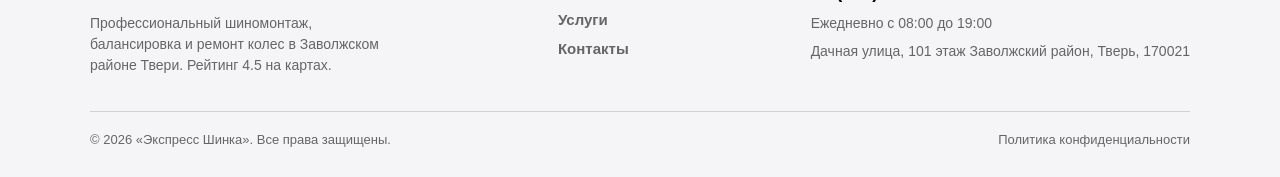
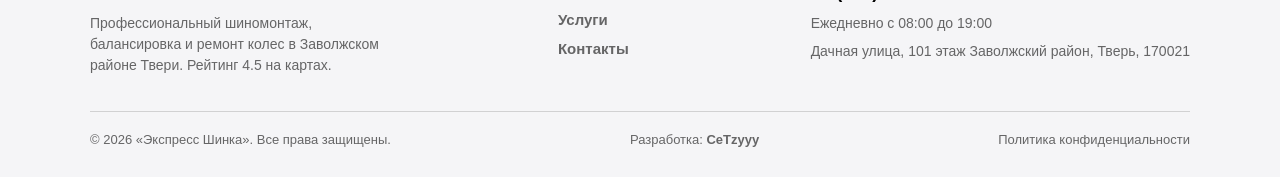
Before and after one commit to ProgClubOfficial/-Website-mockup-tire-service-shop, a plain HTML site: page index.html in a window 1280 px wide. Shown: the part 2353-2530 px from the top of the page. Drawn offline with Linux system fonts and the light colour scheme.

Commit message:
Update index.html

```diff
--- a/index.html
+++ b/index.html
@@ -297,6 +297,7 @@
         <hr class="footer-divider" />
         <div class="footer-bottom">
           <p>© 2026 «Экспресс Шинка». Все права защищены.</p>
+          <a href="https://t.me/CeTzyyy" class="dev-credit">Разработка: <strong>CeTzyyy</strong></a>
           <a href="privacy.html">Политика конфиденциальности</a>
         </div>
       </div>
```
